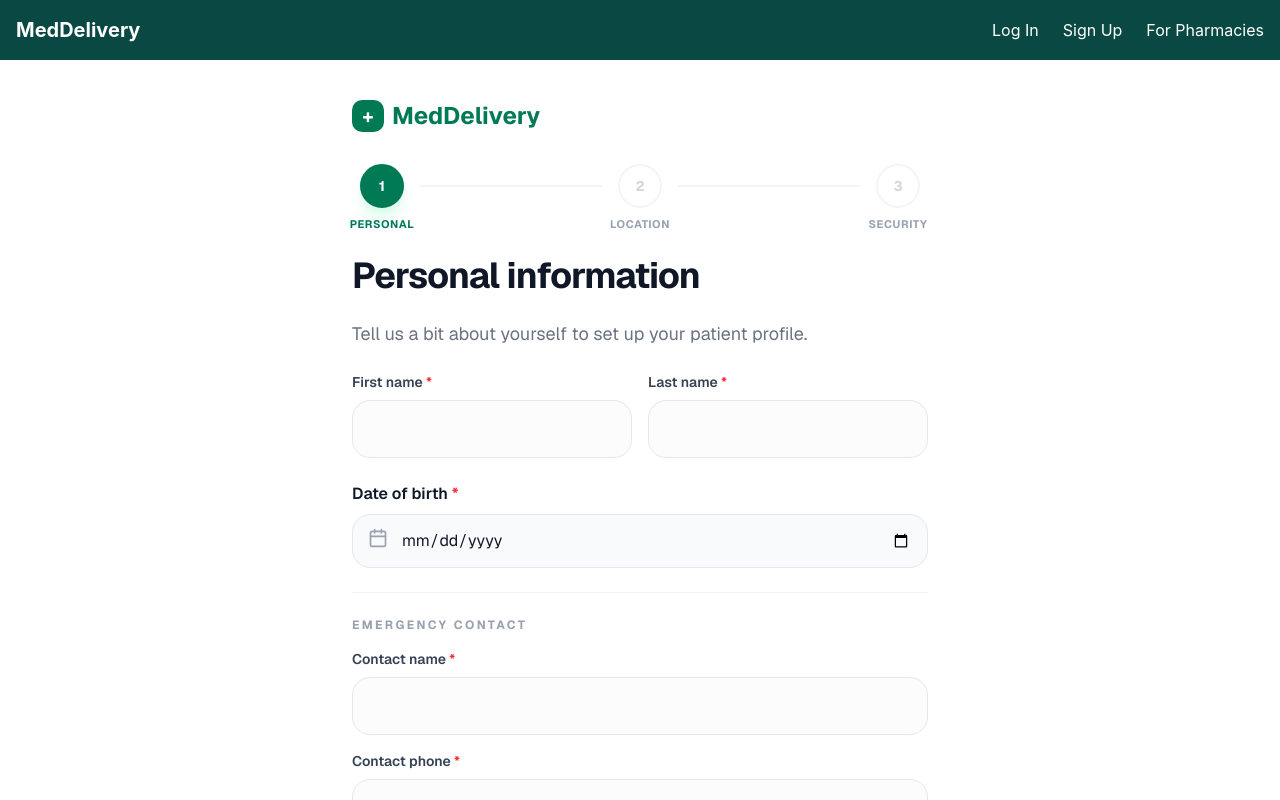
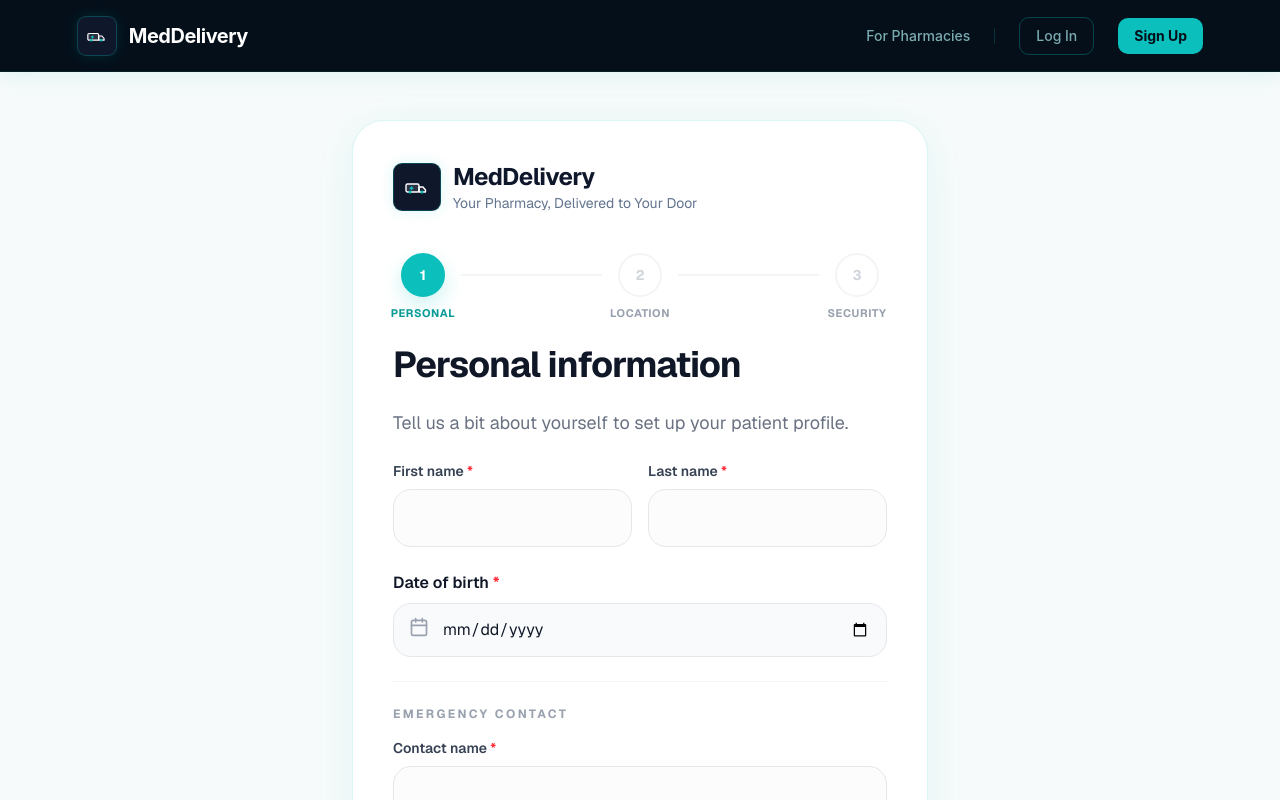
Before and after one commit to SheCanCODE-Capstone-Projects/Med-Delivery-System-FE, a Next.js app: page /signup in a window 1280 px wide. Shown: the top 800 px of the page. Built offline with nearby package versions, Linux system fonts and the light colour scheme.

Commit message:
adding logo asset

```diff
--- a/src/app/(public)/(main)/signup/page.tsx
+++ b/src/app/(public)/(main)/signup/page.tsx
@@ -2,6 +2,7 @@
 
 import { useId, useState } from "react";
 import { MapPin, Navigation, Calendar, Check } from "lucide-react";
+import MedDeliveryLogo from "@/components/brand/MedDeliveryLogo";
 
 type Step = "personal" | "location" | "security";
 
@@ -26,12 +27,11 @@ export default function Signup() {
   };
 
   return (
-    <div className="min-h-screen bg-white flex items-start justify-center px-4 py-10 font-sans text-gray-900">
-      <div className="w-full max-w-xl">
+    <div className="min-h-screen bg-[#F6FAFA] flex items-center justify-center px-4 py-12 font-sans text-gray-900">
+      <div className="w-full max-w-xl bg-white p-8 sm:p-10 rounded-[2rem] shadow-[0_8px_40px_rgba(10,191,188,0.08)] border border-[rgba(10,191,188,0.15)]">
 
-        <div className="flex items-center gap-2 mb-8 text-emerald-700 font-bold text-2xl">
-          <div aria-hidden="true" className="bg-emerald-700 text-white p-1 rounded-lg text-xl flex items-center justify-center w-8 h-8">+</div>
-          MedDelivery
+        <div className="mb-10 flex justify-center sm:justify-start">
+          <MedDeliveryLogo href="/" theme="light" size="md" />
         </div>
 
         <Stepper current={step} />
@@ -56,7 +56,7 @@ export default function Signup() {
                 <InputField label="Contact phone" required value={formData.emergencyPhone} onChange={(v: string) => updateData({ emergencyPhone: v })} />
               </div>
 
-              <button type="button" onClick={() => setStep("location")} className="w-full bg-emerald-700 text-white font-bold py-4 rounded-2xl hover:bg-emerald-800 transition-colors shadow-md shadow-emerald-100">
+              <button type="button" onClick={() => setStep("location")} className="w-full bg-[#0ABFBC] text-[#040F1A] font-bold py-4 rounded-2xl hover:bg-[#089A97] transition-colors shadow-[0_8px_20px_rgba(10,191,188,0.2)]">
                 Continue
               </button>
             </div>
@@ -85,7 +85,7 @@ export default function Signup() {
 
               <div className="flex gap-4 pt-4">
                 <button type="button" onClick={() => setStep("personal")} className="flex-1 border border-gray-200 py-4 rounded-2xl font-bold text-gray-600 hover:bg-gray-50 transition-colors">Back</button>
-                <button type="button" onClick={() => setStep("security")} className="flex-1 bg-emerald-700 text-white py-4 rounded-2xl font-bold shadow-md shadow-emerald-100">Continue</button>
+                <button type="button" onClick={() => setStep("security")} className="flex-1 bg-[#0ABFBC] text-[#040F1A] py-4 rounded-2xl font-bold shadow-[0_8px_20px_rgba(10,191,188,0.2)] hover:bg-[#089A97] transition-colors">Continue</button>
               </div>
             </div>
           )}
@@ -99,7 +99,7 @@ export default function Signup() {
 
               <div className="flex gap-4 pt-4">
                 <button type="button" onClick={() => setStep("location")} className="flex-1 border border-gray-200 py-4 rounded-2xl font-bold text-gray-600 hover:bg-gray-50 transition-colors">Back</button>
-                <button type="button" className="flex-1 bg-emerald-700 text-white py-4 rounded-2xl font-bold shadow-md shadow-emerald-100">Send code</button>
+                <button type="button" className="flex-1 bg-[#0ABFBC] text-[#040F1A] py-4 rounded-2xl font-bold shadow-[0_8px_20px_rgba(10,191,188,0.2)] hover:bg-[#089A97] transition-colors">Send code</button>
               </div>
             </div>
           )}
@@ -127,19 +127,19 @@ function Stepper({ current }: { current: Step }) {
                   aria-current={isActive ? "step" : undefined}
                   aria-label={`Step ${i + 1}: ${s}${isCompleted ? " – completed" : isActive ? " – current" : ""}`}
                   className={`w-11 h-11 rounded-full flex items-center justify-center border-2 transition-all duration-300 ${
-                    isActive ? "bg-emerald-700 border-emerald-700 text-white shadow-lg shadow-emerald-100" :
-                    isCompleted ? "border-emerald-700 text-emerald-700 bg-white" :
+                    isActive ? "bg-[#0ABFBC] border-[#0ABFBC] text-white shadow-[0_8px_20px_rgba(10,191,188,0.2)]" :
+                    isCompleted ? "border-[#0ABFBC] text-[#089A97] bg-white" :
                     "border-gray-100 bg-white text-gray-300"
                   }`}
                 >
                   {isCompleted ? <Check size={20} strokeWidth={3} aria-hidden="true" /> : <span aria-hidden="true" className="font-bold text-sm">{i + 1}</span>}
                 </div>
-                <span className={`text-[11px] mt-3 font-bold absolute -bottom-6 uppercase tracking-wider ${isActive ? "text-emerald-700" : "text-gray-400"}`}>
+                <span className={`text-[11px] mt-3 font-bold absolute -bottom-6 uppercase tracking-wider ${isActive ? "text-[#089A97]" : "text-gray-400"}`}>
                   {s}
                 </span>
               </div>
               {i < steps.length - 1 && (
-                <div aria-hidden="true" className={`flex-1 h-[2px] mx-4 transition-colors duration-500 ${currentIdx > i ? "bg-emerald-700" : "bg-gray-100"}`} />
+                <div aria-hidden="true" className={`flex-1 h-[2px] mx-4 transition-colors duration-500 ${currentIdx > i ? "bg-[#0ABFBC]" : "bg-gray-100"}`} />
               )}
             </li>
           );
@@ -174,7 +174,7 @@ function InputField({ label, required, value, onChange, className = "" }: {
         required={required}
         value={value}
         onChange={(e) => onChange(e.target.value)}
-        className="w-full p-4 bg-gray-50/50 border border-gray-200 rounded-2xl focus:border-emerald-500 focus:bg-white outline-none transition-all"
+        className="w-full p-4 bg-gray-50/50 border border-gray-200 rounded-2xl focus:border-[#0ABFBC] focus:bg-white outline-none transition-all"
       />
     </div>
   );
@@ -195,7 +195,7 @@ function DobField({ value, onChange }: { value: string; onChange: (v: string) =>
           id={id}
           type="date"
           required
-          className="w-full pl-12 pr-4 py-3.5 bg-gray-50 border border-gray-200 rounded-2xl focus:ring-2 focus:ring-emerald-500 outline-none transition-all"
+          className="w-full pl-12 pr-4 py-3.5 bg-gray-50 border border-gray-200 rounded-2xl focus:ring-2 focus:ring-[#0ABFBC]/50 outline-none transition-all"
           value={value}
           onChange={(e) => onChange(e.target.value)}
         />
@@ -218,7 +218,7 @@ function PhoneField({ value, onChange }: { value: string; onChange: (v: string)
         type="tel"
         required
         placeholder="+250 7XX XXX XXX"
-        className="w-full p-4 border-2 border-emerald-700 rounded-2xl focus:ring-0 outline-none font-medium text-lg bg-emerald-50/10"
+        className="w-full p-4 border-2 border-[#0ABFBC] rounded-2xl focus:ring-0 outline-none font-medium text-lg bg-[rgba(10,191,188,0.05)]"
         value={value}
         onChange={(e) => onChange(e.target.value)}
       />
@@ -238,7 +238,7 @@ function ModeButton({ active, icon, label, onClick }: {
       onClick={onClick}
       aria-pressed={active}
       className={`flex-1 flex flex-col items-center justify-center p-7 rounded-3xl border-2 transition-all duration-200 ${
-        active ? "border-emerald-700 bg-white text-emerald-700 shadow-sm" : "border-gray-100 text-gray-400 hover:border-gray-200 hover:bg-gray-50/30"
+        active ? "border-[#0ABFBC] bg-white text-[#0ABFBC] shadow-sm" : "border-gray-100 text-gray-400 hover:border-gray-200 hover:bg-gray-50/30"
       }`}
     >
       <span aria-hidden="true" className="mb-2 scale-150">{icon}</span>
--- a/src/components/brand/MedDeliveryLogo.tsx
+++ b/src/components/brand/MedDeliveryLogo.tsx
@@ -1,5 +1,6 @@
 import Link from "next/link";
 import type { ComponentPropsWithoutRef } from "react";
+import { cn } from "@/lib/utils";
 
 type MedDeliveryLogoProps = {
   href?: string;
@@ -33,32 +34,20 @@ const sizeClasses = {
 };
 
 /**
- * Renders the reusable ambulance mark used by the MedDelivery brand lockup.
- *
- * @param className - Optional sizing and layout classes applied to the SVG.
- * @returns The MedDelivery ambulance logo mark.
+ * Renders the standardized MedDelivery logo icon based on the landing page design.
  */
-function LogoMark({ className }: Pick<ComponentPropsWithoutRef<"svg">, "className">) {
+function LogoIcon({ className }: { className?: string }) {
   return (
-    <svg viewBox="0 0 64 64" className={className} role="img" aria-label="MedDelivery ambulance logo">
-      <path
-        d="M12 31.5h26.5c2.8 0 5.4 1.2 7.2 3.3l5 5.7H56"
-        fill="none"
-        stroke="#f8fafc"
-        strokeLinecap="round"
-        strokeLinejoin="round"
-        strokeWidth="4"
-      />
-      <path
-        d="M14 27h22v15H14zM36 31h8.2l6.2 7.2V42H36z"
-        fill="none"
-        stroke="#f8fafc"
-        strokeLinejoin="round"
-        strokeWidth="4"
-      />
-      <path d="M21 34h9M25.5 29.5v9" stroke="#0ABFBC" strokeLinecap="round" strokeWidth="4" />
-      <circle cx="23" cy="45" r="4" fill="#0ABFBC" />
-      <circle cx="47" cy="45" r="4" fill="#0ABFBC" />
+    <svg viewBox="0 0 24 24" fill="none" className={cn("w-5 h-5", className)}>
+      <rect x="1" y="9" width="13" height="8" rx="1.5"
+        fill="rgba(255,255,255,0.12)" stroke="white" strokeWidth="1.4" />
+      <path d="M14 12h4l2.5 3V17H14V12z"
+        stroke="white" strokeWidth="1.4" strokeLinejoin="round"
+        fill="rgba(255,255,255,0.08)" />
+      <circle cx="5"  cy="17" r="1.5" fill="#0ABFBC" />
+      <circle cx="17" cy="17" r="1.5" fill="#0ABFBC" />
+      <path d="M6.5 12v2.5M5.2 13.2h2.6"
+        stroke="#0ABFBC" strokeWidth="1.4" strokeLinecap="round" />
     </svg>
   );
 }
@@ -79,30 +68,37 @@ export default function MedDeliveryLogo({
   className = ""
 }: MedDeliveryLogoProps) {
   const sizes = sizeClasses[size];
-  const wordText = theme === "dark" ? "text-white" : "text-slate-900";
-  const taglineText = theme === "dark" ? "text-[#7AABB0]" : "text-slate-500";
+  const isDark = theme === "dark";
+
+  const wordText = isDark ? "text-white" : "text-slate-900";
+  const taglineText = isDark ? "text-[#7AABB0]" : "text-slate-500";
+
   const content = (
     <>
-      <span className={`${sizes.mark} grid shrink-0 place-items-center border border-[#125c69] bg-[#07121f] shadow-[0_0_0_1px_rgba(10,191,188,0.08)]`}>
-        <LogoMark className={sizes.icon} />
-      </span>
-      {showText ? (
-        <span className="min-w-0">
-          <span className={`${sizes.word} block font-bold leading-none tracking-normal ${wordText}`}>
+      <div className={cn(
+        sizes.mark,
+        "flex-shrink-0 rounded-[9px] border border-[rgba(10,191,188,0.28)] shadow-[0_0_14px_rgba(10,191,188,0.15)] flex items-center justify-center transition-shadow",
+        isDark ? "bg-[#0F172A]" : "bg-slate-900"
+      )}>
+        <LogoIcon className={sizes.icon} />
+      </div>
+      {showText && (
+        <div className="flex flex-col gap-0 min-w-0">
+          <span className={cn("font-bold leading-tight tracking-tight", sizes.word, wordText)}>
             MedDelivery
           </span>
-          {showTagline ? (
-            <span className={`${sizes.tagline} mt-1 block font-semibold leading-tight tracking-normal ${taglineText}`}>
+          {showTagline && (
+            <span className={cn("leading-none whitespace-nowrap", sizes.tagline, taglineText)}>
               {label ?? "Your Pharmacy, Delivered to Your Door"}
             </span>
-          ) : null}
-        </span>
-      ) : null}
+          )}
+        </div>
+      )}
     </>
   );
 
   return (
-    <Link href={href} className={`flex items-center gap-3 no-underline ${className}`} aria-label="MedDelivery home">
+    <Link href={href} className={cn("flex items-center gap-3 no-underline group", className)} aria-label="MedDelivery home">
       {content}
     </Link>
   );
--- a/src/components/layout/Header.tsx
+++ b/src/components/layout/Header.tsx
@@ -1,14 +1,16 @@
 import React from 'react';
 import Link from 'next/link';
+import MedDeliveryLogo from '../brand/MedDeliveryLogo';
 
 export default function Header() {
   return (
-    <header className="bg-[#0a4843] text-white p-4 shadow-md flex justify-between items-center">
-      <Link href="/" className="text-xl font-bold">MedDelivery</Link>
-      <nav className="space-x-6">
-        <Link href="/login" className="hover:text-teal-200 transition">Log In</Link>
-        <Link href="/signup" className="hover:text-teal-200 transition">Sign Up</Link>
-        <Link href="/register-pharmacy" className="hover:text-teal-200 transition">For Pharmacies</Link>
+    <header className="bg-[#040F1A] text-white px-[6%] h-[72px] flex justify-between items-center shadow-[0_4px_20px_rgba(10,191,188,0.1)] border-b border-[rgba(10,191,188,0.1)] relative z-40">
+      <MedDeliveryLogo href="/" theme="dark" size="sm" showTagline={false} />
+      <nav className="flex items-center gap-6">
+        <Link href="/register-pharmacy" className="text-[#7AABB0] text-sm font-medium hover:text-[#0ABFBC] transition-colors">For Pharmacies</Link>
+        <div className="h-4 w-px bg-[rgba(10,191,188,0.2)]"></div>
+        <Link href="/auth/login" className="text-[#7AABB0] text-sm font-medium border border-[rgba(10,191,188,0.30)] px-4 py-2 rounded-lg transition-all hover:border-[#0ABFBC] hover:text-white hover:bg-[rgba(10,191,188,0.07)]">Log In</Link>
+        <Link href="/signup" className="bg-[#0ABFBC] text-[#040F1A] text-sm font-bold px-4 py-2 rounded-lg transition-all hover:bg-[#5EDEDD] hover:shadow-[0_0_22px_rgba(10,191,188,0.45)]">Sign Up</Link>
       </nav>
     </header>
   );
--- a/src/components/layout/PharmacyAdminLayout.tsx
+++ b/src/components/layout/PharmacyAdminLayout.tsx
@@ -11,6 +11,7 @@ import {
   LogOut
 } from 'lucide-react';
 import { cn } from "@/lib/utils";
+import MedDeliveryLogo from '../brand/MedDeliveryLogo';
 
 interface NavItemProps {
   href: string;
@@ -27,36 +28,32 @@ const NavItem = ({ href, icon: Icon, label, exact = false }: NavItemProps) => {
     <Link
       href={href}
       className={cn(
-        "flex items-center gap-3 px-4 py-3 rounded-lg text-sm font-medium transition-all duration-200",
+        "flex items-center gap-3 px-4 py-3 rounded-xl text-sm font-bold transition-all duration-300",
         isActive
-          ? "bg-[#003d3d] text-white shadow-sm"
-          : "text-slate-300 hover:text-white hover:bg-[#003d3d]/50"
+          ? "bg-[#0ABFBC] text-white shadow-[0_8px_20px_rgba(10,191,188,0.25)]"
+          : "text-[#7AABB0] hover:text-white hover:bg-[rgba(10,191,188,0.08)]"
       )}
     >
-      <Icon size={20} />
+      <Icon size={18} strokeWidth={isActive ? 2.5 : 2} />
       <span>{label}</span>
-      {isActive && <div className="ml-auto w-1.5 h-1.5 rounded-full bg-teal-400" />}
+      {isActive && <div className="ml-auto w-1.5 h-1.5 rounded-full bg-white animate-pulse" />}
     </Link>
   );
 };
 
 export default function PharmacyAdminLayout({ children }: { children: React.ReactNode }) {
   return (
-    <div className="flex h-screen bg-[#f8fafc] text-slate-800 font-sans overflow-hidden">
+    <div className="flex h-screen bg-[#F6FAFA] text-slate-800 font-sans overflow-hidden">
       {/* Sidebar */}
-      <aside className="w-64 bg-[#004d4d] flex flex-col h-full shrink-0 shadow-xl">
-        <div className="p-6 mb-4 flex items-center gap-3">
-          <div className="w-10 h-10 rounded-xl bg-teal-400/20 flex items-center justify-center border border-teal-400/30">
-            <div className="w-6 h-6 rounded-md bg-white flex items-center justify-center">
-              <div className="w-3 h-3 bg-[#004d4d] rotate-45" />
-            </div>
-          </div>
-          <span className="text-xl font-bold text-white tracking-tight text-nowrap">MedDelivery</span>
+      <aside className="w-72 bg-[#040F1A] flex flex-col h-full shrink-0 shadow-2xl relative z-20">
+        <div className="p-8 pb-6">
+          <MedDeliveryLogo href="/Pharmacy-admin" theme="dark" size="sm" showTagline={false} />
         </div>
 
-        <div className="px-4 mb-2 text-[10px] font-bold text-teal-400 uppercase tracking-widest opacity-60">
+        <div className="px-8 mb-4 text-[10px] font-bold text-[#0ABFBC] uppercase tracking-[0.25em] opacity-80">
           Admin Portal
         </div>
+
 
         <nav className="flex-1 px-3 space-y-1 overflow-y-auto">
           <NavItem
@@ -87,9 +84,9 @@ export default function PharmacyAdminLayout({ children }: { children: React.Reac
           />
         </nav>
 
-        <div className="p-4 border-t border-white/10">
-          <button className="flex items-center gap-3 px-4 py-3 w-full rounded-lg text-sm font-medium text-slate-300 hover:text-white hover:bg-white/10 transition-colors">
-            <LogOut size={20} />
+        <div className="p-6 border-t border-[rgba(10,191,188,0.10)]">
+          <button className="flex items-center gap-3 px-4 py-3 w-full rounded-xl text-sm font-bold text-[#7AABB0] hover:text-[#FF5F6D] hover:bg-red-500/5 transition-all duration-200 group">
+            <LogOut size={18} className="group-hover:-translate-x-0.5 transition-transform" />
             <span>Logout</span>
           </button>
         </div>
```
Also changed, not shown: src/app/(public)/(main)/register-pharmacy/page.tsx (+25 -21 lines), src/app/Pharmacy-admin/orders/page.tsx (+6 -6 lines), src/app/Pharmacy-admin/partners/page.tsx (+5 -5 lines), src/app/Pharmacy-admin/settings/page.tsx (+7 -7 lines), src/components/layout/PatientAppShell.tsx (+6 -6 lines), src/assets/logo.svg (added).
